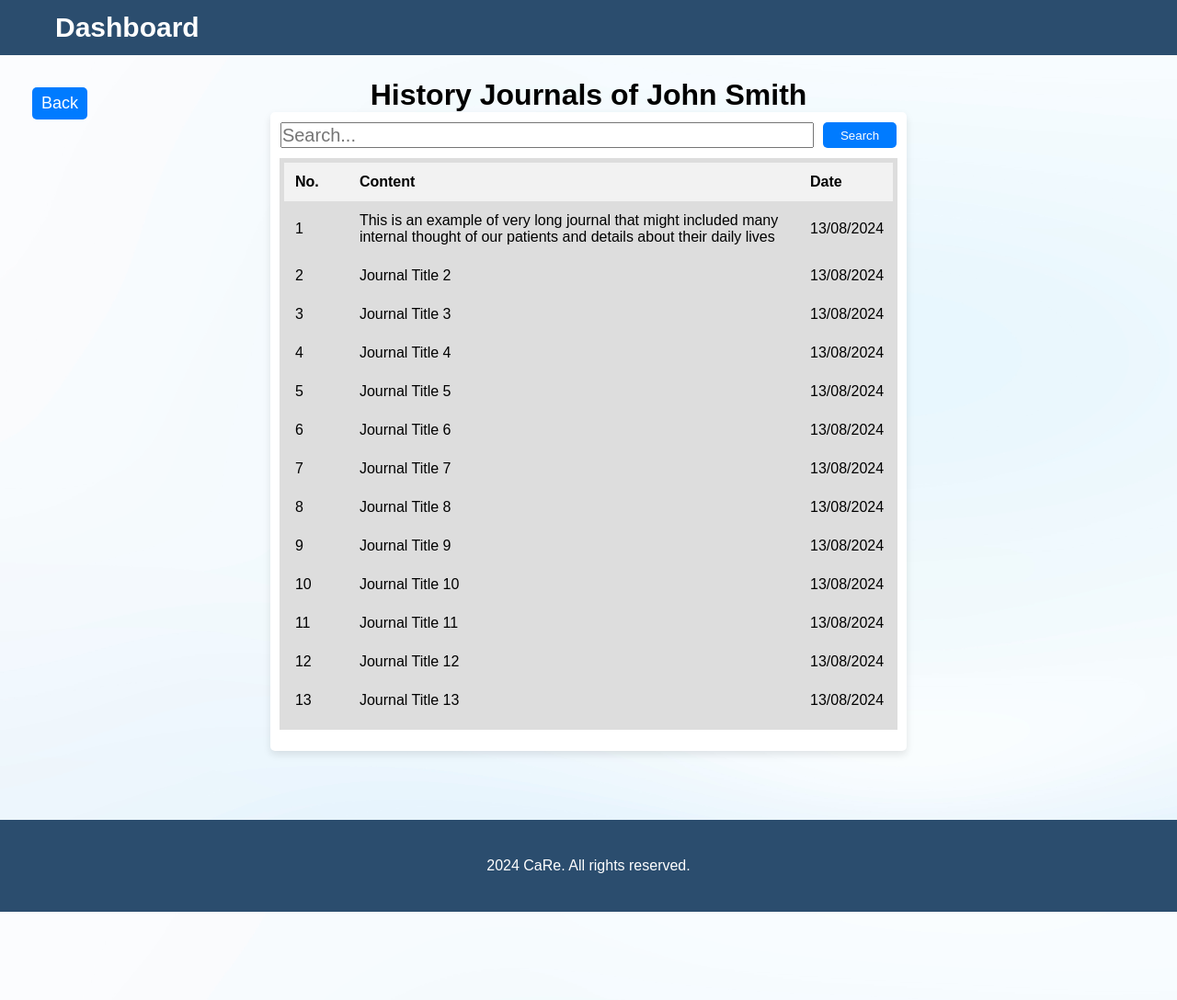
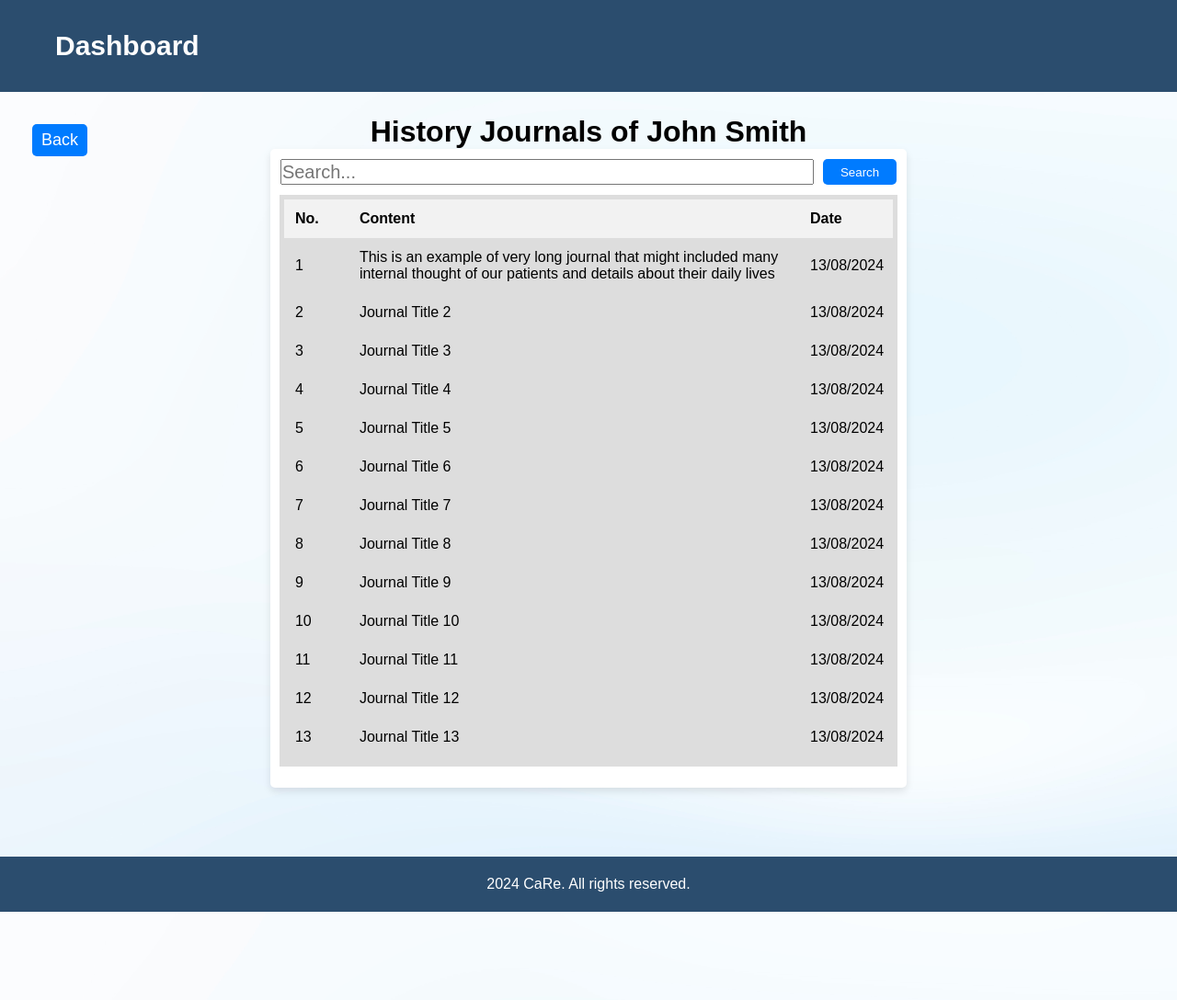
Before and after one commit to ChealseaYao/COMP9030_CaRe_Group-6, a PHP site: page /patient/viewHistoryRecord.html in a window 1280 px wide. Shown: the whole page at 92% size. Run offline with PHP 8.4, Linux system fonts and the light colour scheme.

Commit message:
header / footer height

```diff
--- a/style/global.css
+++ b/style/global.css
@@ -42,7 +42,7 @@ body {
 /* style of Header and Footer start */
 .navbar {
     width: 100%;
-    height: 60px;
+    height: 100px;
     background-color: #2b4d6e;
     padding-left: 30px;
     display: flex;
@@ -52,7 +52,7 @@ body {
 }
 .site-footer {
     width: 100%;
-    height: 100px;
+    height: 60px;
     margin-top: 50px;
     background-color: #2b4d6e;
     text-align: center;
```
